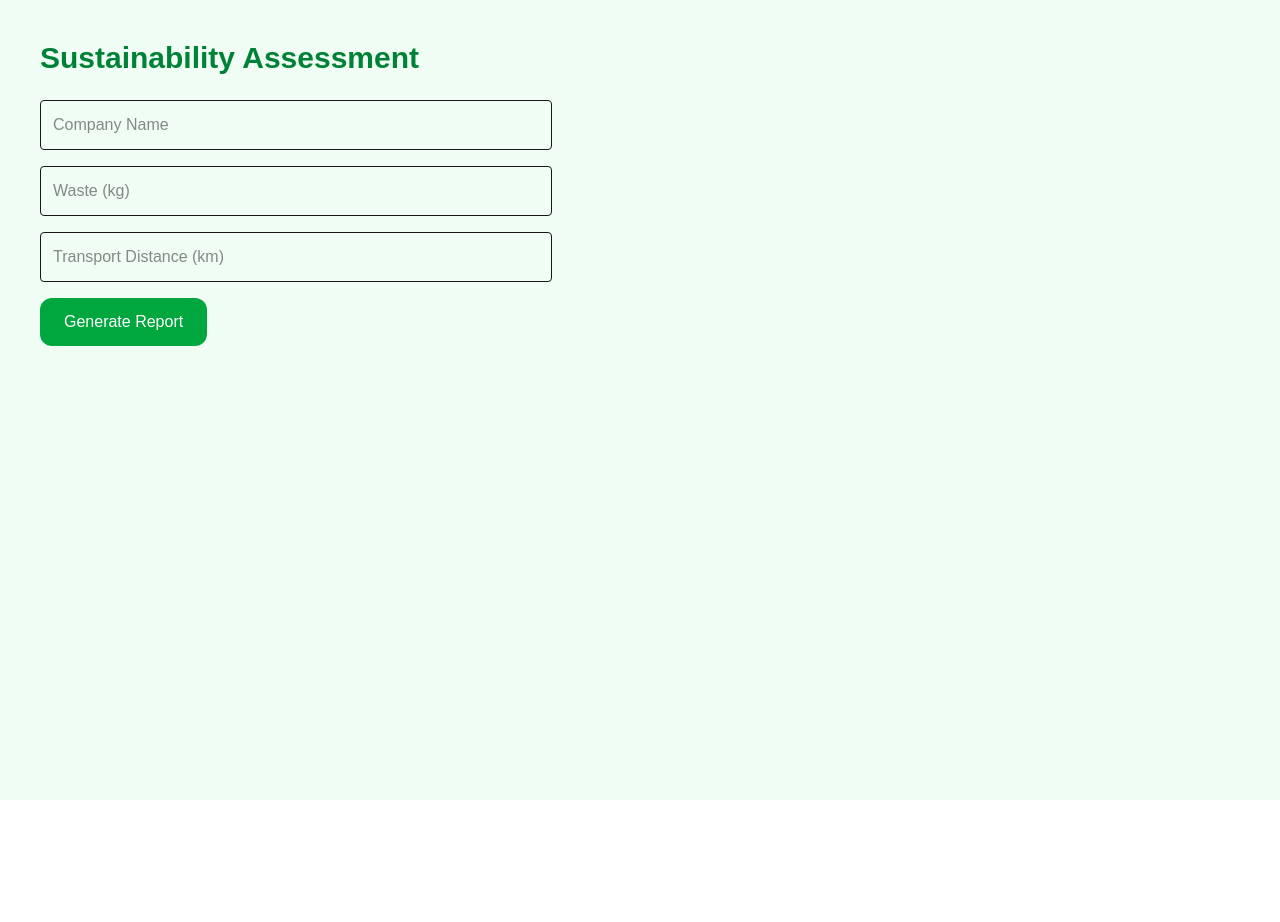
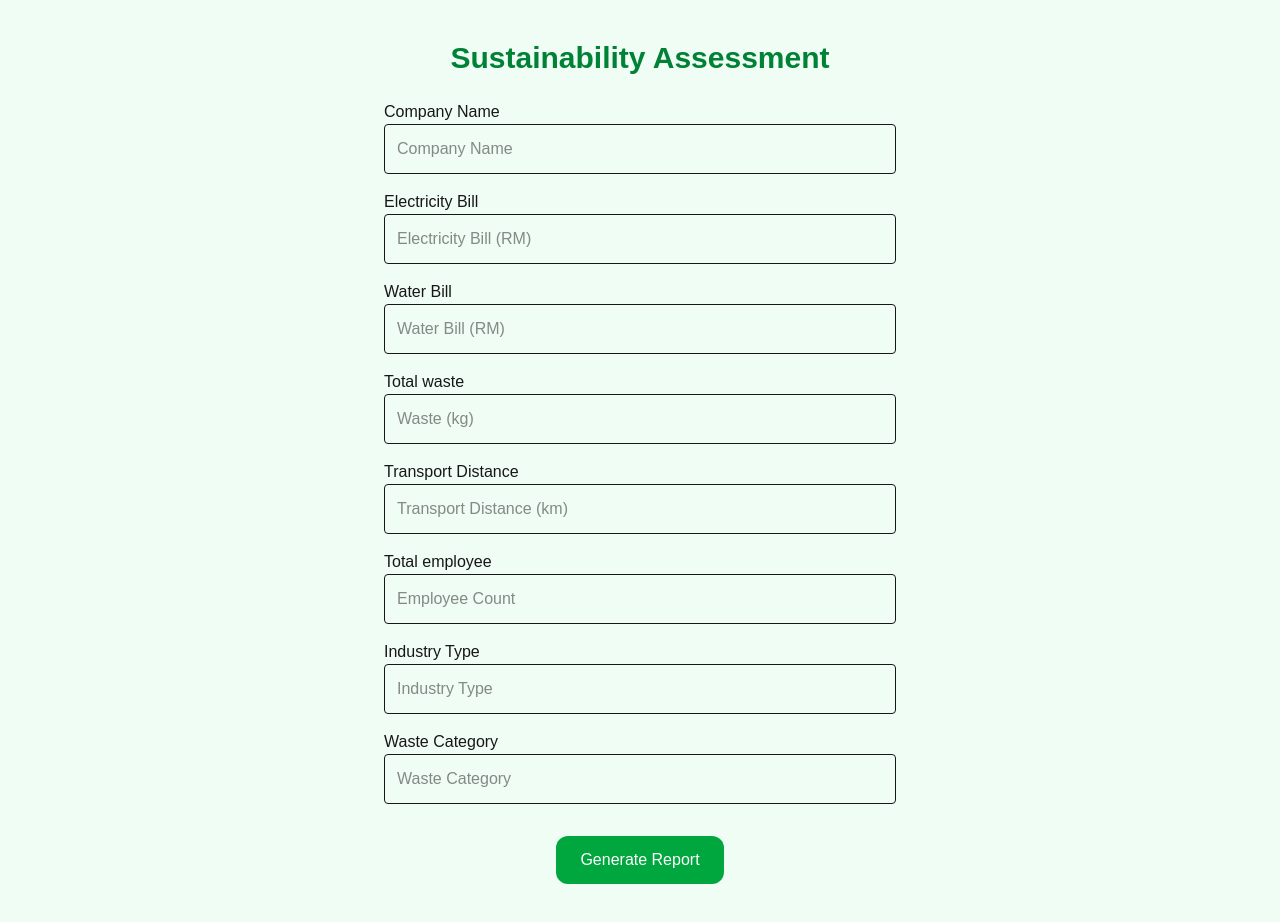
Before and after one commit to Jo-06-06/tracegreen, a Next.js app: page /assessment in a window 1280 px wide. Before the commit the page ends 800 px from the top, so only its background shows below. Built offline with nearby package versions, Linux system fonts and the light colour scheme.

Commit message:
Added dashboard report and recommendation engine

```diff
--- a/app/assessment/page.tsx
+++ b/app/assessment/page.tsx
@@ -1,59 +1,125 @@
 "use client";
 
 import { useState } from "react";
+import { useRouter } from "next/navigation";
+import { calculateReport } from "@/lib/calculator";
 
 export default function AssessmentPage() {
-    const [formData, setFromData] = useState({
+    const router = useRouter();
+
+    const [formData, setFormData] = useState({
         companyName: "",
         electricity: "",
         water: "",
-        waster: "",
+        waste: "",
         transport: "",
+        employeeCount: "",
+        industryType: "",
+        wasteCategory: ""
     });
-
     function handleChange(e: React.ChangeEvent<HTMLInputElement>) {
-        setFromData({
+        setFormData({
             ...formData,
             [e.target.name]: e.target.value,
         });
     }
 
-    function handleSubmit(e: React.FormEvent) {
+    function handleSubmit(e: React.FormEvent<HTMLFormElement>) {
         e.preventDefault();
-        console.log(formData);
+        const report = calculateReport(formData);
+
+        localStorage.setItem("tracegreenReport", JSON.stringify(report));
+
+        router.push("/dashboard");
     }
 
     return (
-        <main className="min-h-screen p-10 bg-green-50">
+        <main className="min-h-screen flex flex-col items-center justify-center p-10 bg-green-50">
             <h1 className="text-3xl font-bold text-green-700 mb-6">
                 Sustainability Assessment
             </h1>
 
-            <form onSubmit={handleSubmit} className="space-y-4 max-w-lg">
+            <form onSubmit={handleSubmit} className="space-y-4 max-w-lg w-full">
+                <label>Company Name</label>
                 <input
                     name="companyName"
                     placeholder="Company Name"
+                    value={formData.companyName}
                     onChange={handleChange}
                     className="w-full p-3 border rounded"
                 />
 
+                <label>Electricity Bill</label>
                 <input
-                    name="waste"
-                    placeholder="Waste (kg)"
+                    name="electricity"
+                    placeholder="Electricity Bill (RM)"
+                    value={formData.electricity}
                     onChange={handleChange}
                     className="w-full p-3 border rounded"
                 />
 
+                <label>Water Bill</label>
                 <input
-                    name="transport"
-                    placeholder="Transport Distance (km)"
+                    name="water"
+                    placeholder="Water Bill (RM)"
+                    value={formData.water}
                     onChange={handleChange}
                     className="w-full p-3 border rounded"
                 />
 
-                <button className="bg-green-600 text-white px-6 py-3 rounded-xl">
-                    Generate Report
-                </button>
+                <label>Total waste</label>
+                <input
+                    name="waste"
+                    placeholder="Waste (kg)"
+                    type="number"
+                    value={formData.waste}
+                    onChange={handleChange}
+                    className="w-full p-3 border rounded"
+                />
+
+                <label>Transport Distance</label>
+                <input
+                    name="transport"
+                    placeholder="Transport Distance (km)"
+                    type="number"
+                    value={formData.transport}
+                    onChange={handleChange}
+                    className="w-full p-3 border rounded"
+                />
+
+                <label>Total employee</label>
+                <input
+                    name="employeeCount"
+                    placeholder="Employee Count"
+                    type="number"
+                    value={formData.employeeCount}
+                    onChange={handleChange}
+                    className="w-full p-3 border rounded"
+                />
+
+                <label>Industry Type</label>
+                <input
+                    name="industryType"
+                    placeholder="Industry Type"
+                    value={formData.industryType}
+                    onChange={handleChange}
+                    className="w-full p-3 border rounded"
+                />
+
+                <label>Waste Category</label>
+                <input
+                    name="wasteCategory"
+                    placeholder="Waste Category"
+                    value={formData.wasteCategory}
+                    onChange={handleChange}
+                    className="w-full p-3 border rounded"
+                />
+
+                <div className="flex justify-center pt-4">
+                    <button className="bg-green-600 text-white px-6 py-3 rounded-xl hover:bg-green-700 transition" type="submit">
+                        Generate Report
+                    </button>
+                </div>
             </form>
         </main>
     );
--- a/app/dashboard/page.tsx
+++ b/app/dashboard/page.tsx
@@ -0,0 +1,29 @@
+"use client";
+
+import { useEffect, useState } from "react";
+
+export default function DashboardPage() {
+    const [report, setReport] = useState<any>(null);
+
+    useEffect(() => {
+        const saved = localStorage.getItem("tracegreeReport");
+
+        if (saved) {
+            setReport(JSON.parse(saved));
+        }
+    }, []);
+    if (!report) return <p>Loading...</p>;
+
+    return (
+        <main className="min-h-screen p-10 bg-green-50">
+            <h1 className="text-4xl font-bold text-green-700">
+                TraceGreen Report
+            </h1>
+
+            <div className="bg-white p-6 rounded-xl shadow-md max-w-xl">
+                <p className="text-xl">Sustainability Score: {report.score}</p>
+                <p>Total Impact: {report.totalImport}</p>
+            </div>
+        </main>
+    );
+}
--- a/app/layout.tsx
+++ b/app/layout.tsx
@@ -13,7 +13,7 @@ const geistMono = Geist_Mono({
 });
 
 export const metadata: Metadata = {
-  title: "Create Next App",
+  title: "Trace Green",
   description: "Generated by create next app",
 };
 
--- a/lib/calculator.ts
+++ b/lib/calculator.ts
@@ -3,6 +3,7 @@ export function calculateReport(data: {
     water: string;
     waste: string;
     transport: string;
+
 }) {
     const electricity = Number(data.electricity) * 0.5;
     const water = Number(data.water) * 0.2;
@@ -19,6 +20,6 @@ export function calculateReport(data: {
         electricity,
         water,
         waste,
-        transport,
+        transport
     };
 }
--- /dev/null
+++ b/lib/recommendation.ts
@@ -0,0 +1,17 @@
+export function getRecommendations(report: any) {
+    const tips = [];
+
+    if (report.electricity > 50) {
+        tips.push("Reduce electricity usage during peak hours.");
+    }
+
+    if (report.transport > 50) {
+        tips.push("Encourage carpooling or optimize logistics routes.");
+    }
+
+    if (report.waste > 20) {
+        tips.push("Improve recycling and reduce disposable materials");
+    }
+
+    return tips;
+}
```
